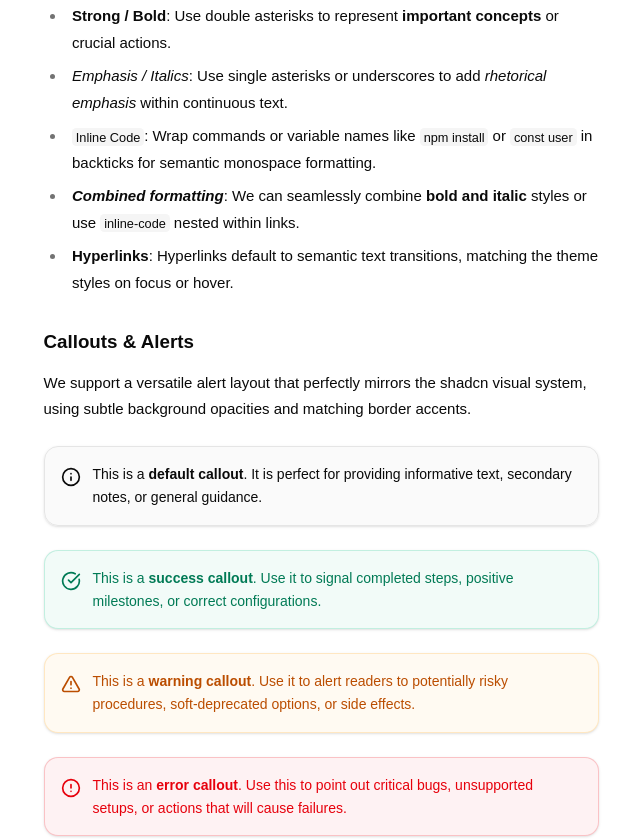
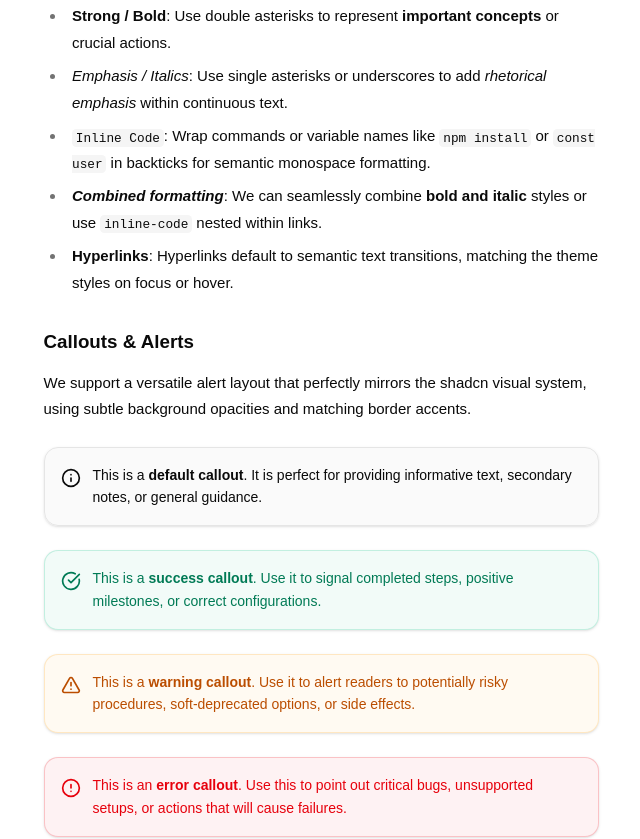
Before and after one commit to area44/vite-monopage, a React (Vite) app: page / in a window 1280 px wide. Shown: the part 1340-2179 px from the top of the page, without its empty margins (319-959 px from the left). Built offline with nearby package versions, Linux system fonts and the light colour scheme.

Commit message:
Update index.css

```diff
--- a/src/styles/index.css
+++ b/src/styles/index.css
@@ -9,8 +9,8 @@
 @custom-variant dark (&:is(.dark *));
 
 @theme inline {
-  --font-sans: "Geist Variable", sans-serif;
-  --font-mono: "Geist Mono Variable", monospace;
+  --font-geist: "Geist Variable", sans-serif;
+  --font-geist-mono: "Geist Mono Variable", monospace;
   --color-background: var(--background);
   --color-foreground: var(--foreground);
   --color-card: var(--card);
```
